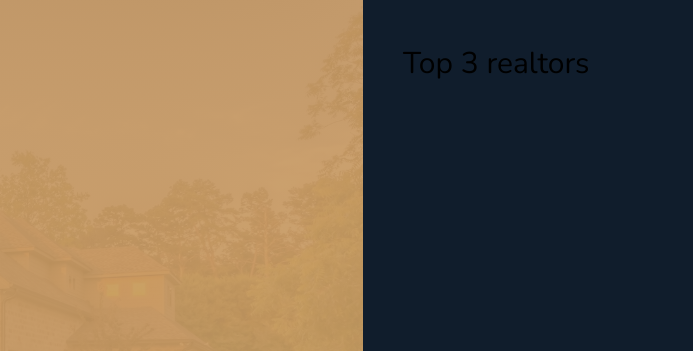
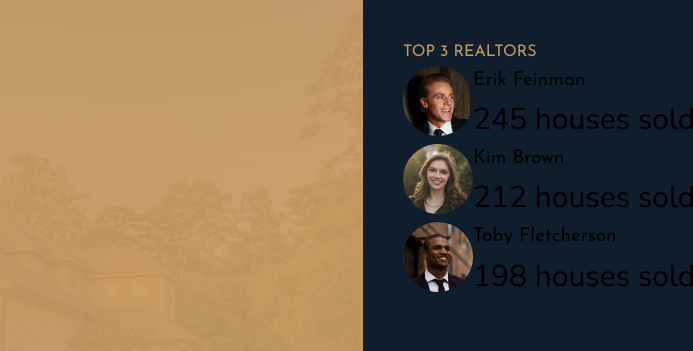
Before and after one commit to acecera/Nexter, a website: page index.html in a window 1280 px wide. Shown: the top 351 px of the page, 587-1280 px from the left. Drawn offline with nearby package versions, Linux system fonts and the light colour scheme.

Commit message:
added the mark up for the top 3 realtors section and started styling it.

```diff
--- a/index.html
+++ b/index.html
@@ -31,7 +31,26 @@
         </header>
 
         <div class="realtors">
-            Top 3 realtors
+            <h3 class="heading-3">Top 3 Realtors</h3>
+            <div class="realtors__list">
+                <img src="img/realtor-1.jpeg" alt="Realtor 1" class="realtors__img">
+                <div class="realtors__details">
+                    <h4 class="heading-4 heading-r--light">Erik Feinman</h4>
+                    <p class="realtors__sold">245 houses sold</p>
+                </div>
+
+                <img src="img/realtor-2.jpeg" alt="Realtor 2" class="realtors__img">
+                <div class="realtors__details">
+                    <h4 class="heading-4 heading-r--light">Kim Brown</h4>
+                    <p class="realtors__sold">212 houses sold</p>
+                </div>
+
+                <img src="img/realtor-3.jpeg" alt="Realtor 3" class="realtors__img">
+                <div class="realtors__details">
+                    <h4 class="heading-4 heading-r--light">Toby Fletcherson</h4>
+                    <p class="realtors__sold">198 houses sold</p>
+                </div>
+            </div>
         </div>
 
         <section class="features">
--- a/sass/_realtors.scss
+++ b/sass/_realtors.scss
@@ -1,4 +1,19 @@
 .realtors {
     background-color: $color-secondary;
     grid-column: col-start 7 / full-end;
+
+    &__list {
+        display: grid;
+        grid-template-columns: min-content max-content;
+    }
+
+    &__img {
+        width: 7rem;
+        border-radius: 50%;
+        display: block;
+    }
+
+    &__sold {
+
+    }
 }
```
Also changed, not shown: css/style.css.
